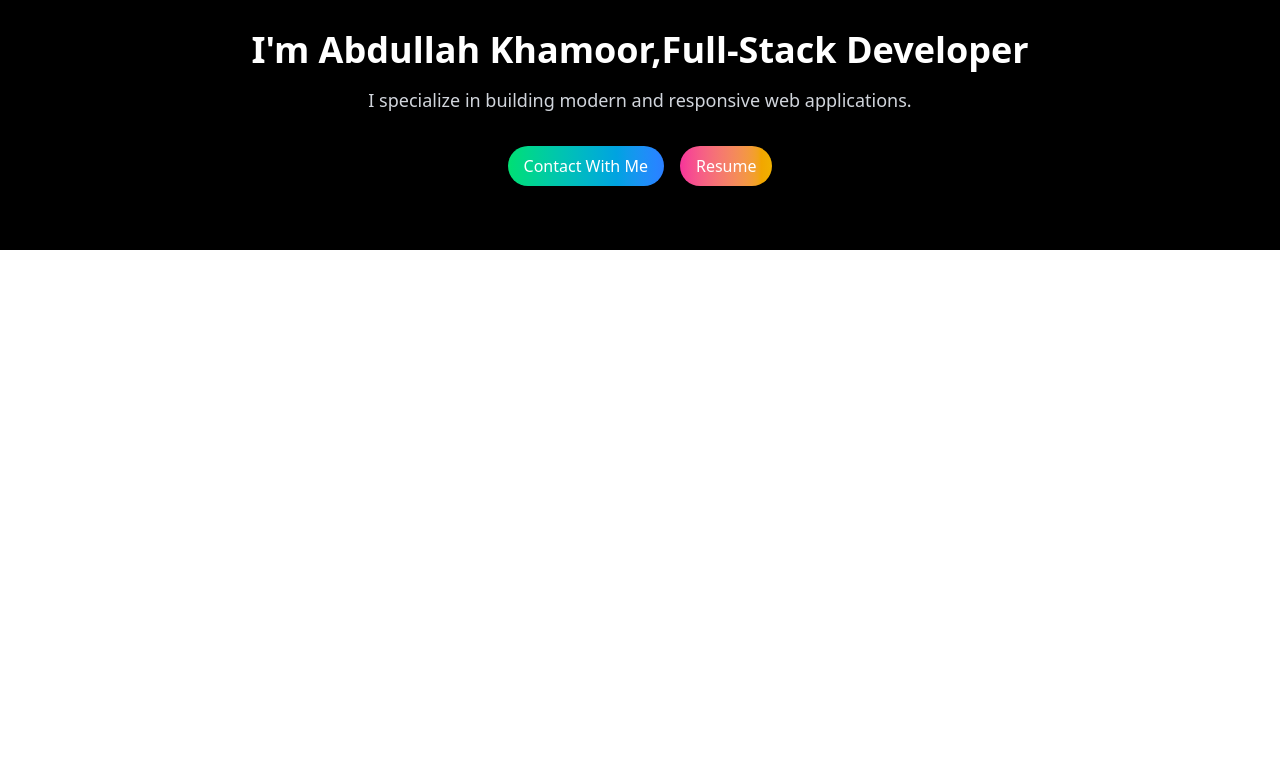
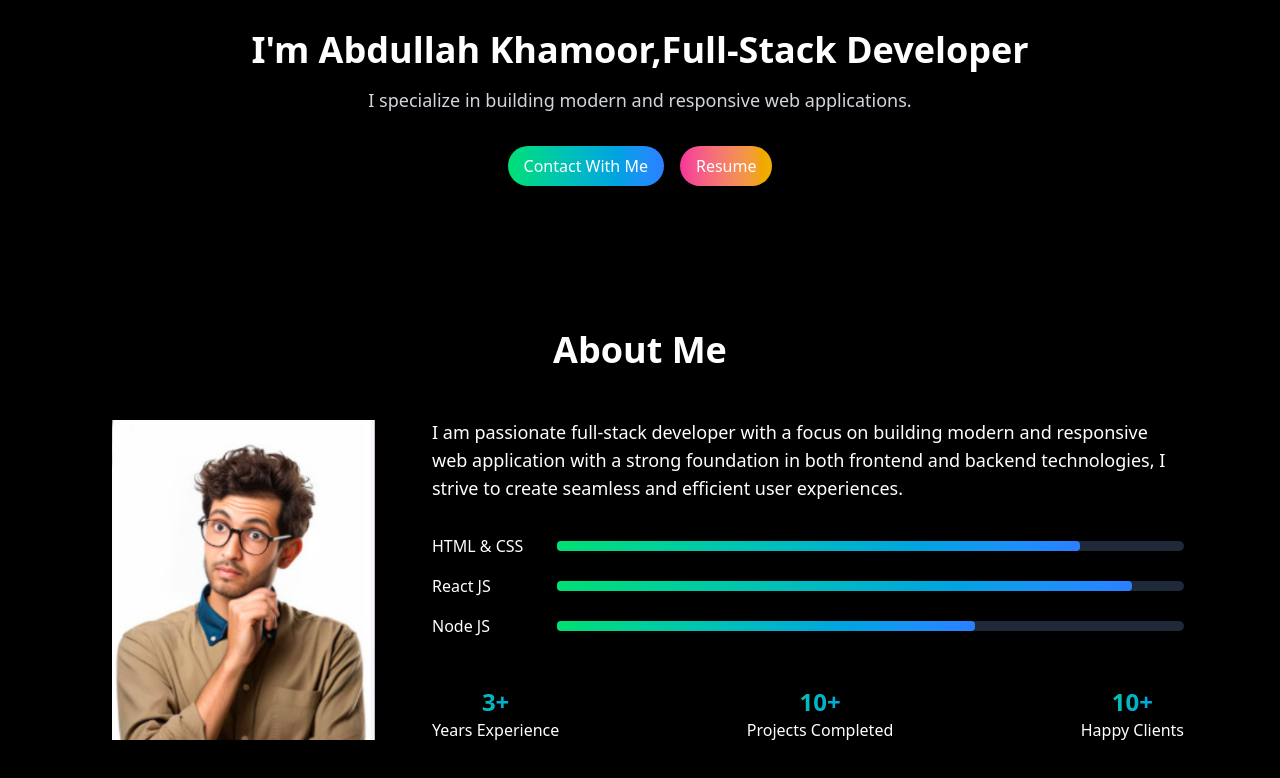
Before and after one commit to AbdullahKhamoor/myPortfolio, a React (Vite) app: page / in a window 1280 px wide. Shown: the part 314-1092 px from the top of the page. Before the commit the page ends 800 px from the top, so only its background shows below. Built offline with nearby package versions, Linux system fonts and the light colour scheme.

Commit message:
About Me develope

```diff
--- a/src/App.jsx
+++ b/src/App.jsx
@@ -1,4 +1,5 @@
 // import './App.css'
+import About from "./components/About"
 import Hero from "./components/Hero"
 import Navbar from "./components/Navbar"
 
@@ -7,6 +8,7 @@
     <div>
       <Navbar />
       <Hero />
+      <About/>
     </div>
   )
 }
--- /dev/null
+++ b/src/components/About.jsx
@@ -0,0 +1,80 @@
+import React from 'react'
+import AboutImage from "../assets/aboutme-image.png"
+
+const About = () => {
+  return (
+    <div className='bg-black text-white py-20' id="about" >
+        <div className='container mx-auto px-8 md:px-16 lg:px-24'>
+            <h2 className='text-4xl font-bold text-center mb-12'>About Me</h2>
+            <div className='flex flex-col md:flex-row items-center md:space-x-12'>
+                <img src={AboutImage} alt=""
+                 className='w-72 h-80 rounded object-cover mb-8 md:mb-0' />
+                 <div className='flex-1'>
+                <p className='text-lg mb-8'>
+                    I am passionate full-stack developer with a focus on building modern and responsive web application
+                    with a strong foundation in both frontend and backend technologies, I strive to create seamless and efficient
+                    user experiences.
+                </p>
+
+                <div className='space-y-4'>
+                    <div className='flex items-center'>
+                    <label htmlFor="htmlandcss" className='w-2/12'>HTML & CSS</label>
+                    <div className='grow bg-gray-800 rounded-full h-2.5'>
+                        <div className='bg-gradient-to-r from-green-400 to-blue-500 h-2.5 rounded
+                        transform transition-transform duration-300 hover:scale-105 w-10/12'>
+
+                        </div>
+
+                    </div>
+                    </div>
+                    <div className='flex items-center'>
+                    <label htmlFor="htmlandcss" className='w-2/12'>React JS </label>
+                    <div className='grow bg-gray-800 rounded-full h-2.5'>
+                        <div className='bg-gradient-to-r from-green-400 to-blue-500 h-2.5 rounded
+                        transform transition-transform duration-300 hover:scale-105 w-11/12'>
+
+                        </div>
+
+                    </div>
+                    </div>
+                    <div className='flex items-center'>
+                    <label htmlFor="htmlandcss" className='w-2/12'>Node JS</label>
+                    <div className='grow bg-gray-800 rounded-full h-2.5'>
+                        <div className='bg-gradient-to-r from-green-400 to-blue-500 h-2.5 rounded
+                        transform transition-transform duration-300 hover:scale-105 w-8/12'
+                        ></div>
+                    </div>
+                    </div>
+                </div>
+                <div className='mt-12 flex justify-between text-center'>
+                    <div>
+                        <h3 className='text-2xl font-bold text-transparent bg-clip-text
+                         bg-gradient-to-r from-green-400 to-blue-500'>
+                            3+
+                        </h3>
+                        <p>Years Experience</p>
+                    </div>
+                    <div>
+                        <h3 className='text-2xl font-bold text-transparent bg-clip-text
+                         bg-gradient-to-r from-green-400 to-blue-500'>
+                            10+
+                        </h3>
+                        <p>Projects Completed</p>
+                    </div>
+                    <div>
+                        <h3 className='text-2xl font-bold text-transparent bg-clip-text
+                         bg-gradient-to-r from-green-400 to-blue-500'>
+                            10+
+                        </h3>
+                        <p>Happy Clients</p>
+                    </div>
+                </div>
+                </div>
+            </div>
+
+         </div>
+    </div>
+  )
+}
+
+export default About
```
Also changed, not shown: src/assets/aboutme-image.png (added).
